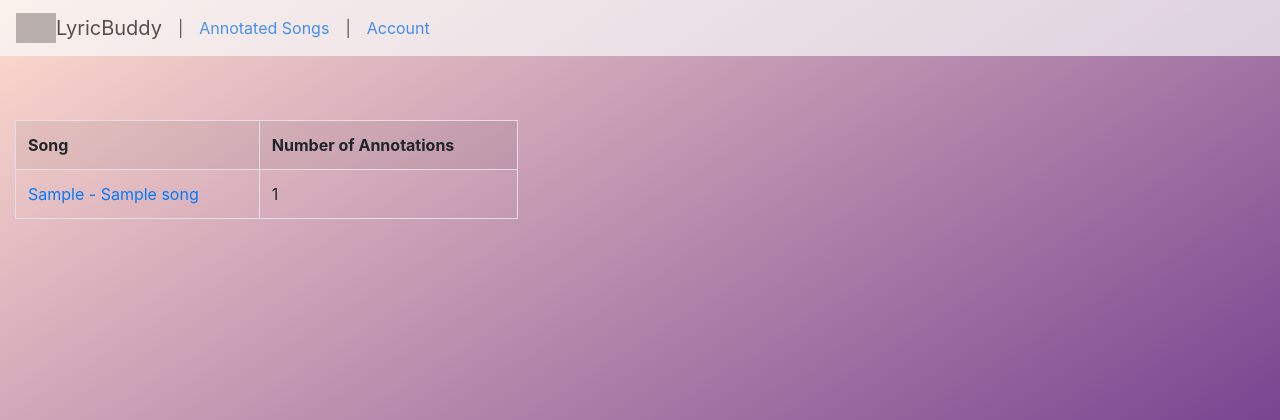
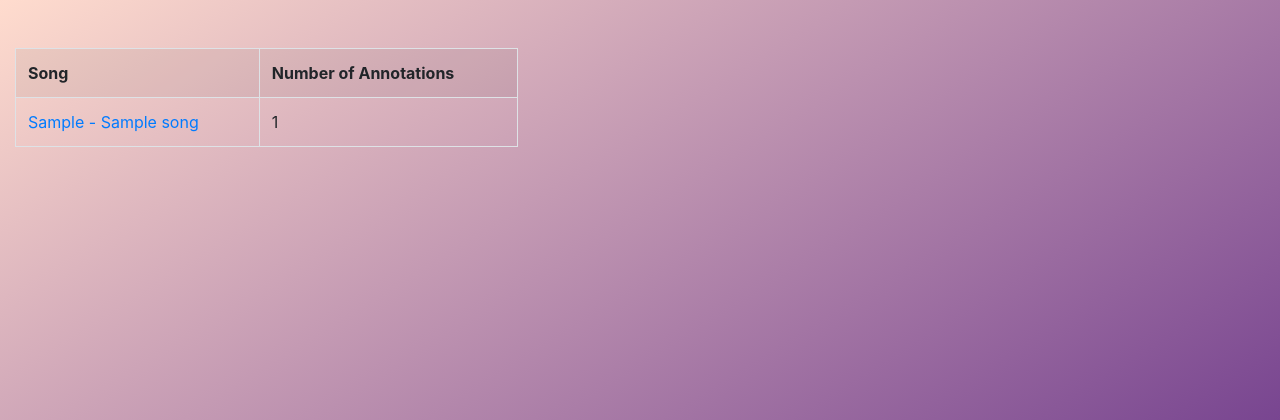
Before and after one commit to dominiquecuevas/Note, a Flask app: page /annosongs in a window 1280 px wide. Shown: the top 420 px of the page. Run offline with Flask 2, Linux system fonts and the light colour scheme; tables that the repository leaves empty hold one stand-in row (values such as "Sample post"); some libraries are stand-ins or nearby versions; grey boxes are pictures that could not be loaded.

Commit message:
removed nav bar for switching all pages to react

```diff
--- a/templates/base.html
+++ b/templates/base.html
@@ -11,19 +11,20 @@
 
 </head>
 <body>
-    <nav id="nav" class="navbar sticky-top navbar-light bg-light justify-content-start">
-        <img src="/static/img/headphones.png" height="30px"><a class="navbar-brand" href="/">LyricBuddy</a> |
+<!--     <nav id="nav" class="navbar sticky-top navbar-light bg-light justify-content-start">
+        <a class="navbar-brand" href="/"><img src="/static/img/headphones.png" height="30px"> LyricBuddy</a> |
         <a class="nav-link" href="/annosongs">Annotated Songs</a> |
         <a class="nav-link" href="/user-annos">Account</a>
-    </nav>
+    </nav> -->
+
+    {% block content %}{% endblock %}
+
     <ul>
     {% for messages in get_flashed_messages() %}
         <li>{{ messages }}</li>
     {% endfor %}
     </ul>
 
-    {% block content %}{% endblock %}
-
     <script src="https://cdn.jsdelivr.net/npm/popper.js@1.16.0/dist/umd/popper.min.js" integrity="sha384-Q6E9RHvbIyZFJoft+2mJbHaEWldlvI9IOYy5n3zV9zzTtmI3UksdQRVvoxMfooAo" crossorigin="anonymous"></script>
     <script src="https://stackpath.bootstrapcdn.com/bootstrap/4.4.1/js/bootstrap.min.js" integrity="sha384-wfSDF2E50Y2D1uUdj0O3uMBJnjuUD4Ih7YwaYd1iqfktj0Uod8GCExl3Og8ifwB6" crossorigin="anonymous"></script>
 
```
